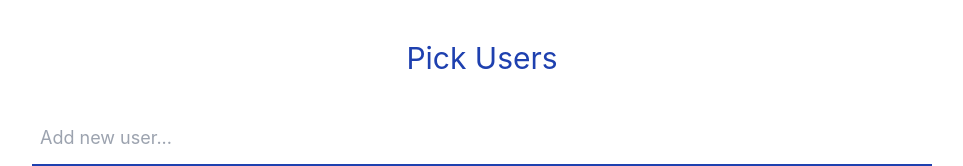
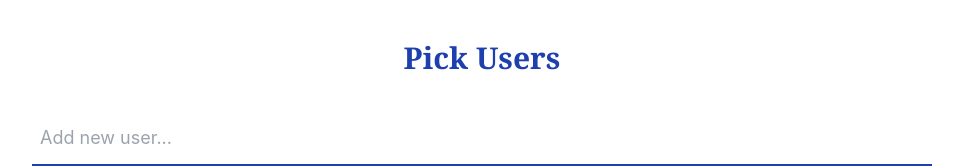
Before and after one commit to shreyanshxyz/zepto-task, a React (Create React App) app: page / in a window 1280 px wide. Shown: the top 166 px of the page, without its empty margins (158-1121 px from the left). Built offline with nearby package versions, Linux system fonts and the light colour scheme.

Commit message:
update App.tsx

```diff
--- a/src/App.tsx
+++ b/src/App.tsx
@@ -115,7 +115,9 @@ function App() {
 
   return (
     <div className="text-center items-center flex flex-col">
-      <h1 className="text-3xl pt-10 pb-10 text-blue-800">Pick Users</h1>
+      <h1 className="text-3xl pt-10 pb-10 text-blue-800 font-serif font-bold">
+        Pick Users
+      </h1>
       <div className="flex items-center flex-wrap gap-2 border-b-blue-800 border-b-[3px] w-[900px]">
         {chips.map((chip) => (
           <Chip
```
